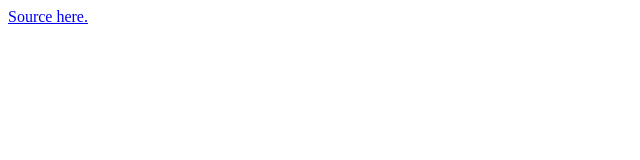
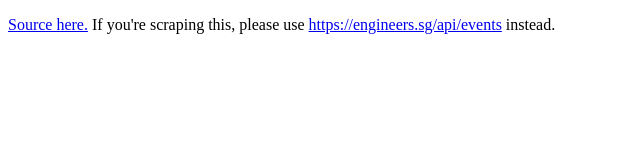
Before and after one commit to cheeaun/slakoth, a website: page index.html in a window 1280 px wide. Shown: the whole page, without its empty margins (0-640 px from the left). Drawn offline with Linux system fonts and the light colour scheme.

Commit message:
Add warning message

```diff
--- a/index.html
+++ b/index.html
@@ -1,2 +1,2 @@
 <!DOCTYPE html>
-<a href="https://github.com/cheeaun/slakoth">Source here.</a>
+<p><a href="https://github.com/cheeaun/slakoth">Source here.</a> If you're scraping this, please use <a href="https://engineers.sg/api/events">https://engineers.sg/api/events</a> instead.</p>
```
